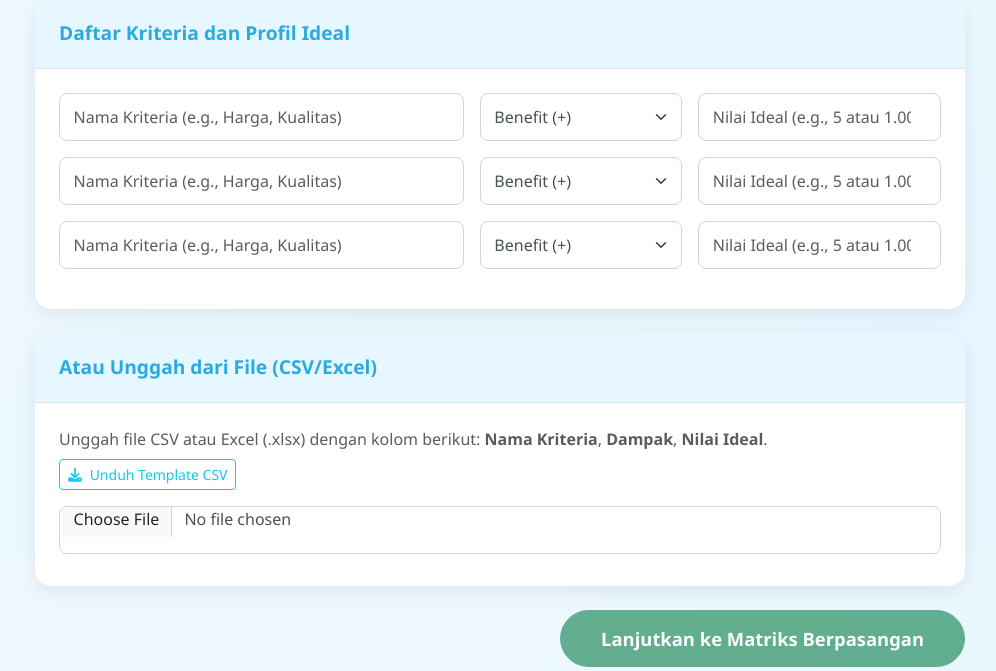
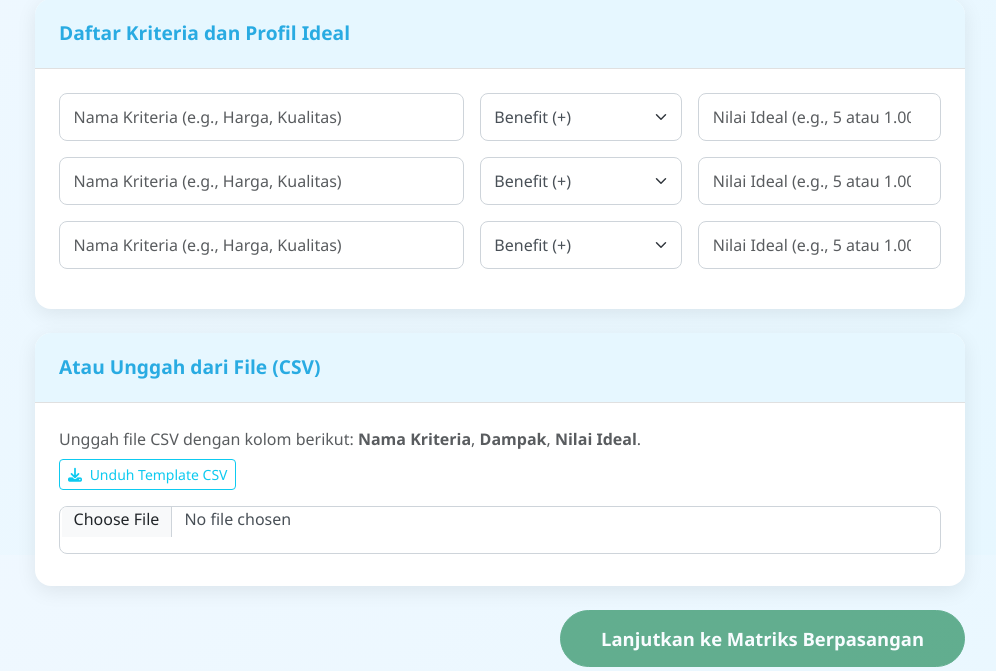
Before and after one commit to Magenta-coder/project_spk, a Flask app: page /kriteria in a window 1280 px wide. Shown: the part 245-916 px from the top of the page, without its empty margins (140-1136 px from the left). Run offline with Flask 3, Linux system fonts and the light colour scheme; some libraries are stand-ins or nearby versions.

Commit message:
Menambahkan Fitur Upload File, Memperbaiki Tampilan

```diff
--- a/templates/alternatif.html
+++ b/templates/alternatif.html
@@ -308,7 +308,7 @@
           <div class="card-header">Unggah Data Alternatif dari File (CSV/Excel)</div>
           <div class="card-body">
               <p class="text-muted mb-3">
-                  Unggah file CSV atau Excel (.xlsx) dengan kolom: <strong>Nama Rumah Sakit</strong>, dan kolom-kolom kriteria Anda.
+                  Unggah file CSV dengan kolom: <strong>Nama Rumah Sakit</strong>, dan kolom-kolom kriteria Anda.
                   <br>
                   <small>Untuk kriteria range (seperti Lokasi), gunakan format "min-max" atau angka tunggal</small>
                   <br>
--- a/templates/kriteria.html
+++ b/templates/kriteria.html
@@ -331,10 +331,10 @@
         </div>
 
         <div class="card mb-4">
-            <div class="card-header">Atau Unggah dari File (CSV/Excel)</div>
+            <div class="card-header">Atau Unggah dari File (CSV)</div>
             <div class="card-body">
                 <p class="text-muted mb-3">
-                    Unggah file CSV atau Excel (.xlsx) dengan kolom berikut:
+                    Unggah file CSV dengan kolom berikut:
                     <strong>Nama Kriteria</strong>, <strong>Dampak</strong>, <strong>Nilai Ideal</strong>.
                     <br>
                     <a href="{{ url_for('static', filename='template_kriteria.csv') }}" download="template_kriteria.csv" class="btn btn-sm btn-outline-info mt-2">
```
